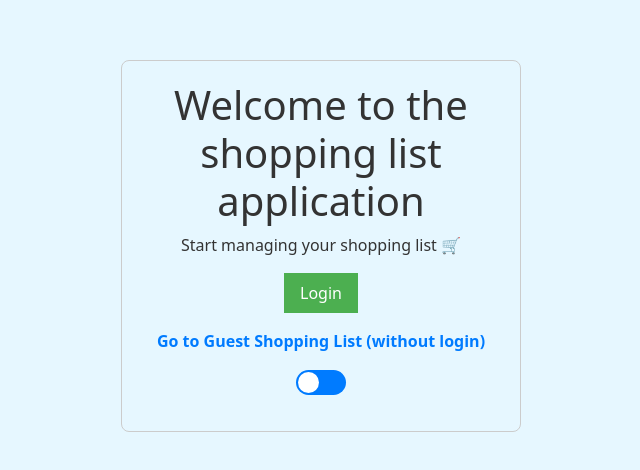
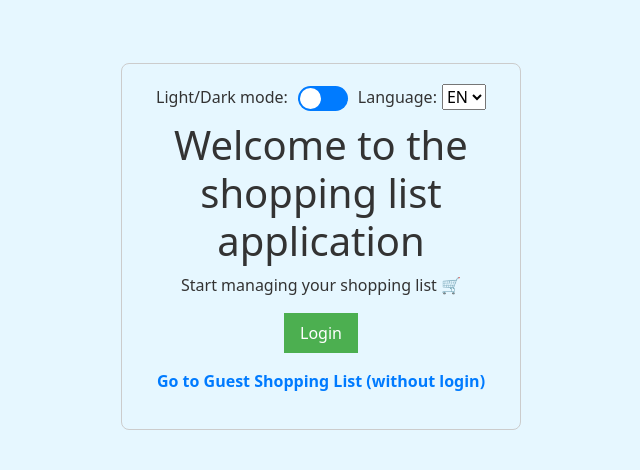
Before and after one commit to Drew-lgtm/Unicorn, a React (Vite) app in the folder shopping-list/: page / in a window 1280 px wide. Shown: the part 154-624 px from the top of the page, without its empty margins (319-959 px from the left). Built offline with nearby package versions, Linux system fonts and the light colour scheme.

Commit message:
dark mode improvements

```diff
--- a/shopping-list/package.json
+++ b/shopping-list/package.json
@@ -12,6 +12,7 @@
     "bootstrap": "^5.2.3",
     "react": "^18.2.0",
     "react-router-dom": "^6.18.0",
+    "react-switch": "^7.0.0",
     "styled-components": "^6.1.6"
   },
   "devDependencies": {
--- a/shopping-list/src/App.tsx
+++ b/shopping-list/src/App.tsx
@@ -3,15 +3,18 @@ import { BrowserRouter as Router, Route, Routes } from 'react-router-dom';
 import Home from './components/Home';
 import ListOverview from './components/ListOverview';
 import PrivateRoute from './components/PrivateRoute';
+import { DarkModeProvider } from './components/DarkModeContext';
 import './styles.css';
 
 const App: React.FC = () => {
   return (
     <Router>
-      <Routes>
-        <Route path="/" element={<Home />} />
-        <Route path="/list" element={<ListOverview />} />
-      </Routes>
+      <DarkModeProvider>
+        <Routes>
+          <Route path="/" element={<Home />} />
+          <Route path="/list" element={<ListOverview />} />
+        </Routes>
+      </DarkModeProvider>
     </Router>
   );
 };
--- a/shopping-list/src/components/darkMode.tsx
+++ b/shopping-list/src/components/DarkModeContext.tsx
@@ -1,4 +1,4 @@
-import { createContext, useContext, useState, ReactNode } from 'react';
+import React, { createContext, useContext, useState, ReactNode } from 'react';
 
 interface DarkModeContextType {
   darkMode: boolean;
@@ -16,6 +16,7 @@ export const DarkModeProvider: React.FC<DarkModeProviderProps> = ({ children })
 
   const toggleDarkMode = () => {
     setDarkMode((prevMode) => !prevMode);
+    document.body.classList.toggle('dark');
   };
 
   const contextValue: DarkModeContextType = {
@@ -33,3 +34,4 @@ export const useDarkMode = (): DarkModeContextType => {
   }
   return context;
 };
+export default DarkModeContext;
--- a/shopping-list/src/components/Home.tsx
+++ b/shopping-list/src/components/Home.tsx
@@ -2,7 +2,7 @@ import React, { useState } from 'react';
 import { Link, useNavigate } from 'react-router-dom';
 import Login from './Login';
 import { createGlobalStyle } from 'styled-components';
-import styled from 'styled-components'; // Add this line
+import styled from 'styled-components';
 
 const GlobalStyle = createGlobalStyle`
   body {
@@ -56,12 +56,12 @@ const Home: React.FC = () => {
   const [loginOpen, setLoginOpen] = useState(false);
   const navigate = useNavigate();
   const [darkMode, setDarkMode] = useState(false);
-
+  const [selectedLanguage, setSelectedLanguage] = useState('en');
   const handleLogin = (username: string, password: string) => {
     if (username === 'user1' && password === 'password') {
       setUser(username);
       setLoginOpen(false);
-      navigate('/list'); // Redirect to the shopping list overview
+      navigate('/list');
     } else {
       alert('Invalid credentials');
     }
@@ -76,10 +76,35 @@ const Home: React.FC = () => {
     document.body.classList.toggle('dark');
   };
 
+  const handleLanguageChange = (language: string) => {
+    setSelectedLanguage(language);
+  };
+
+  const translations = {
+    en: {
+      welcome: "Welcome to the shopping list application",
+      startManaging: "Start managing your shopping list 🛒",
+    },
+    cz: {
+      welcome: "Vítejte v aplikaci na nákupní listy!",
+      startManaging: "Začněte spravovat své nákupní listy 🛒",
+    },
+  };
+
   return (
     <>
       <GlobalStyle />
       <div style={{ border: '1px solid #ccc', padding: '20px', borderRadius: '8px', maxWidth: '400px', margin: 'auto' }}>
+        <div style={{ textAlign: 'center', marginBottom: '10px' }}>
+          <label style={{ marginRight: '10px' }}>Light/Dark mode:</label>
+          <ToggleButton className={darkMode ? 'dark' : ''} onClick={toggleDarkMode} />
+          <label style={{ marginLeft: '10px', marginRight: '5px' }}>Language:</label>
+          <select value={selectedLanguage} onChange={(e) => handleLanguageChange(e.target.value)}>
+            <option value="en">EN</option>
+            <option value="cz">CZ</option>
+          </select>
+        </div>
+
         {user ? (
           <div>
             <h1 style={{ textAlign: 'center', color: '#333' }}>Welcome, {user}!</h1>
@@ -113,9 +138,6 @@ const Home: React.FC = () => {
         )}
 
         {loginOpen && <Login onLogin={handleLogin} onClose={() => setLoginOpen(false)} />}
-        <p style={{ textAlign: 'center' }}>
-          <ToggleButton className={darkMode ? 'dark' : ''} onClick={toggleDarkMode} />
-        </p>
       </div>
     </>
   );
--- a/shopping-list/src/components/ListOverview.tsx
+++ b/shopping-list/src/components/ListOverview.tsx
@@ -2,10 +2,12 @@ import React, { useState } from 'react';
 import ListTile from './ListTile';
 import ListModal from './ListModal';
 import ConfirmationModal from './ConfirmationModal';
-import { useDarkMode } from './your-dark-mode-context'; // Adjust the import based on your dark mode context
 import styled from 'styled-components';
+import { useDarkMode } from './DarkModeContext';
+import { createGlobalStyle } from 'styled-components';
 
 const ListOverview: React.FC = () => {
+  const { darkMode, toggleDarkMode } = useDarkMode();
   const [lists, setLists] = useState(['Mock List1', 'Mock List2', 'Mock List3']);
   const [archivedLists, setArchivedLists] = useState<string[]>([]);
   const [selectedList, setSelectedList] = useState<string | null>(null);
@@ -71,7 +73,7 @@ const ListOverview: React.FC = () => {
   };
 
   return (
-    <div style={{ maxWidth: '600px', margin: 'auto', padding: '20px' }}>
+    <div style={{ maxWidth: '600px', margin: 'auto', padding: '20px', background: darkMode ? '#333' : '#fff', color: darkMode ? '#fff' : '#000' }}>
       <h1>List Overview</h1>
       <div>
         {lists.map((listName, index) => (
@@ -90,8 +92,8 @@ const ListOverview: React.FC = () => {
             <ListTile listName={listName} onClick={() => handleListClick(listName)} />
             <button
               style={{
-                backgroundColor: '#dc3545',
-                color: '#fff',
+                backgroundColor: darkMode ? '#333' : '#dc3545',
+                color: darkMode ? '#fff' : '#fff',
                 border: 'none',
                 padding: '5px 10px',
                 borderRadius: '5px',
@@ -103,8 +105,8 @@ const ListOverview: React.FC = () => {
             </button>
             <button
               style={{
-                backgroundColor: '#007bff',
-                color: '#fff',
+                backgroundColor: darkMode ? '#333' : '#007bff',
+                color: darkMode ? '#fff' : '#fff',
                 border: 'none',
                 padding: '5px 10px',
                 borderRadius: '5px',
@@ -118,8 +120,8 @@ const ListOverview: React.FC = () => {
         ))}
         <button
           style={{
-            backgroundColor: '#28a745',
-            color: '#fff',
+            backgroundColor: darkMode ? '#333' : '#28a745',
+            color: darkMode ? '#fff' : '#fff',
             border: 'none',
             padding: '10px',
             borderRadius: '8px',
@@ -149,8 +151,8 @@ const ListOverview: React.FC = () => {
             <ListTile listName={archivedList} onClick={() => handleListClick(archivedList)} />
             <button
               style={{
-                backgroundColor: '#28a745',
-                color: '#fff',
+                backgroundColor: darkMode ? '#333' : '#28a745',
+                color: darkMode ? '#fff' : '#fff',
                 border: 'none',
                 padding: '5px 10px',
                 borderRadius: '5px',
@@ -172,6 +174,7 @@ const ListOverview: React.FC = () => {
         />
       )}
       {selectedList && <ListModal listName={selectedList} onClose={handleModalClose} />}
+      <Switch checked={darkMode} onChange={toggleDarkMode} onColor="#333" offColor="#aaa" uncheckedIcon={false} checkedIcon={false} />
     </div>
   );
 };
```
Also changed, not shown: 1 other file (tests, documents, lock files or other folders).
